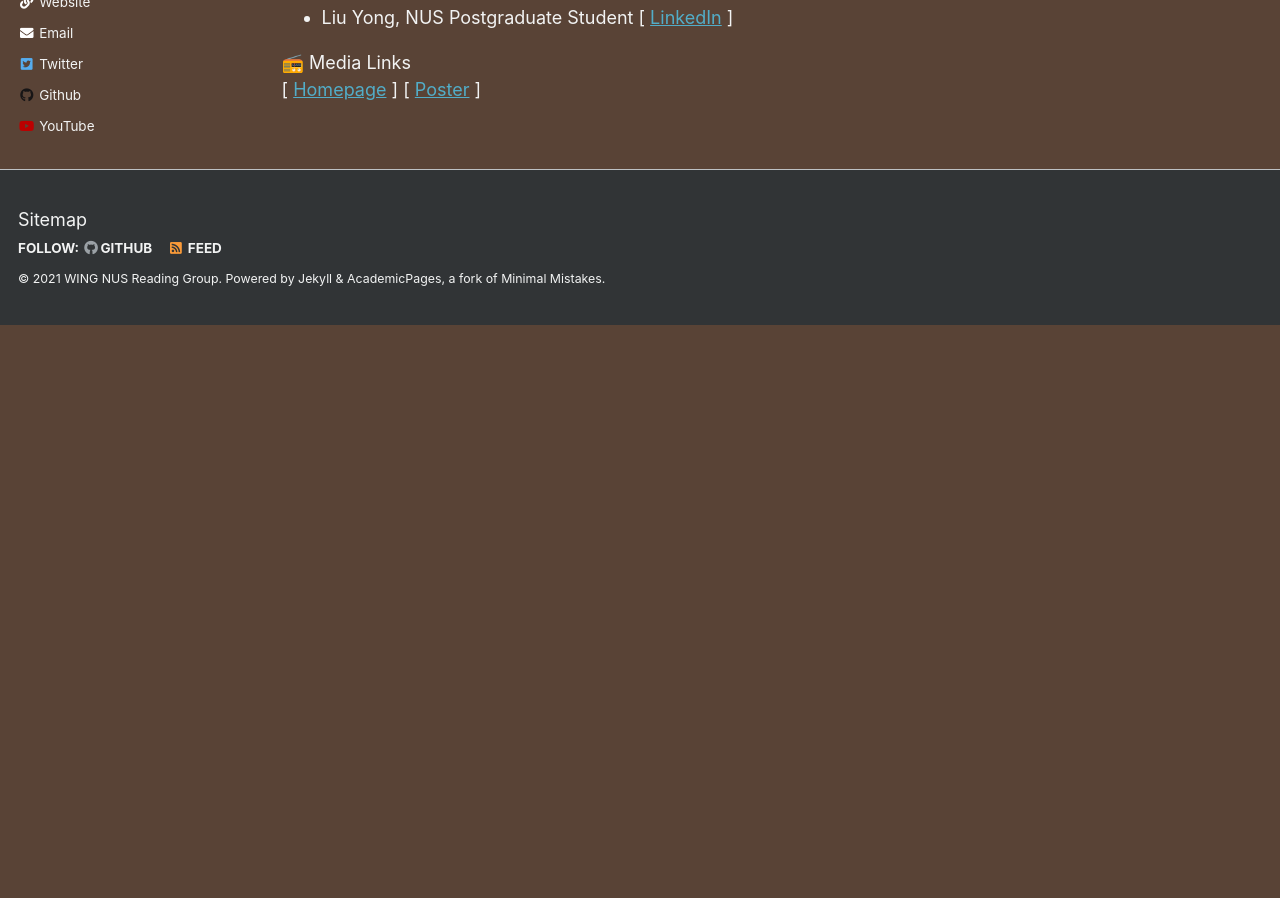
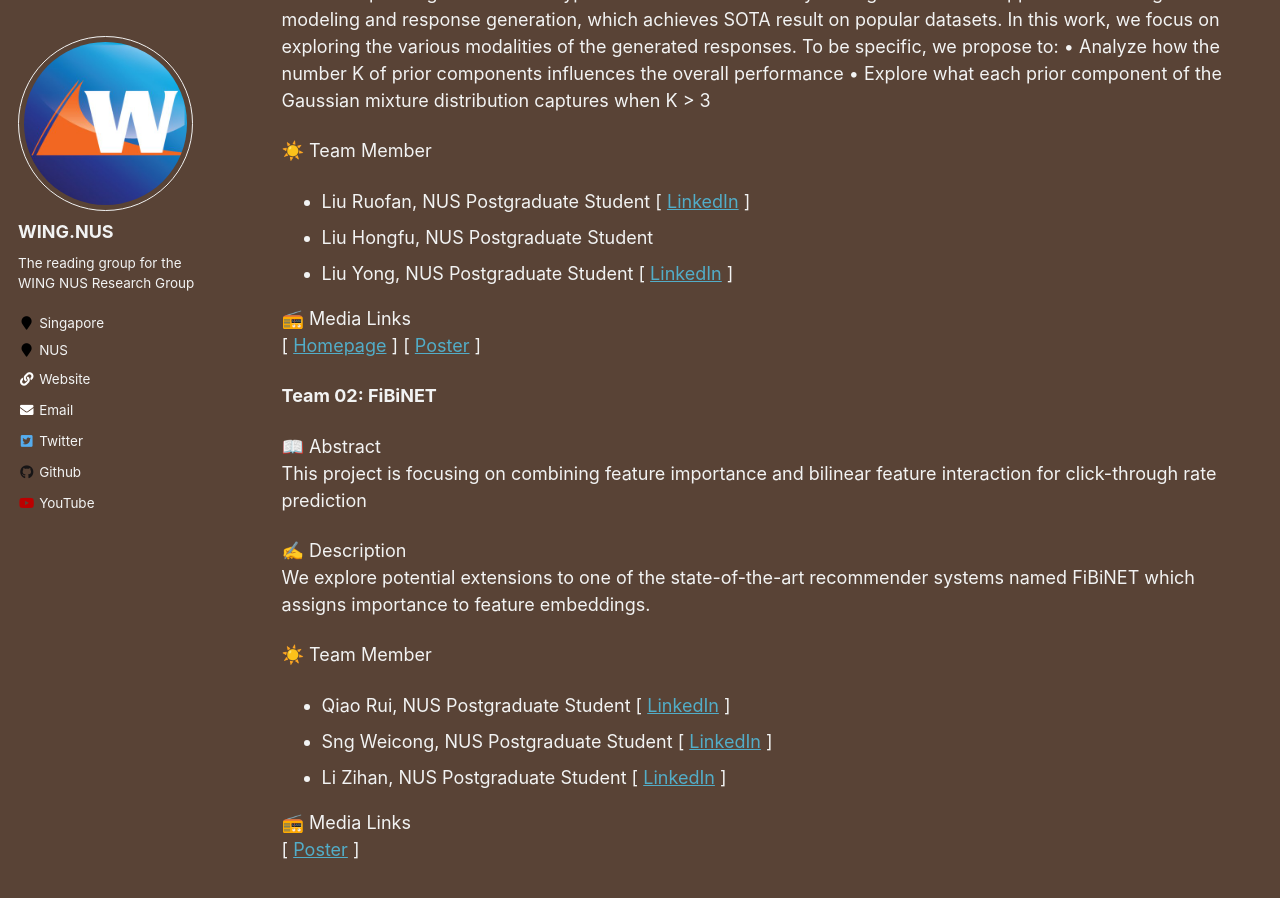
Before and after one commit to WING-NUS/cs6101, a Jekyll site: the page built from _pages/projects.md, in a window 1280 px wide and 900 px high, scrolled down 3047 px. Built offline with Jekyll 4.4.1, drawn with Linux system fonts in a browser that asks for light colours; before the commit the page ends 3372 px from its top, so only the background shows below that; some of the changed text lies outside the part shown.

Commit message:
update descriptions for team02

```diff
--- a/_pages/projects.md
+++ b/_pages/projects.md
@@ -20,11 +20,15 @@ In AY20/21 Sem II, CS6101 Conversational Recommendation Systems attended 18th ST
 
 ## Project Showcase
 Below is a listing of the projects from this past semester (2020). The winners are listed out.
-### 🏆 1st place, Team 07: Extending Neural Collaborative Filtering<BR/>
+
+**🏆 1st place, Team 07: Extending Neural Collaborative Filtering**
+
 📖 Abstract <BR/>
 Extending the Neural Collaborative Filtering Framework to improve model understanding and robustness. Using additional Convolutional layers, Pairwise Loss Function and Auxiliary Information Embedding to explore potential model improvements.<BR/>
+
 ✍️ Description <BR/>
 In our project, we explore the potential extensions to the Neural Collaborative Filtering (NCF) Framework to improve model understanding and robustness. Using additional Convolutional layers, Pairwise Loss Function and Auxiliary Information Embedding, we experiment with the MovieLens-1M dataset to attain better model performance on Hit Rate and NDCG metrics while attempting to improve model understanding through auxiliary embeddings.<BR/>
+
 ☀️ Team Member <BR/>
 - Gabriel Loye, NUS SoC Undergraduate
 - Clarence Ong, NUS SoC Undergraduate [&nbsp;<a href="https://www.linkedin.com/in/clarenceong97/?originalSubdomain=sg">LinkedIn</a>&nbsp;]
@@ -34,11 +38,15 @@ In our project, we explore the potential extensions to the Neural Collaborative
  📻 Media Links<BR/>
 [&nbsp;<a href="https://github.com/gabrielloye/neural_collaborative_filtering">Homepage</a>&nbsp;]
 [&nbsp;<a href="https://raw.githubusercontent.com/gabrielloye/neural_collaborative_filtering/master/assets/CS6101_Neural_Collaborative_Filtering_Poster.png">Poster</a>&nbsp;]
- ### 🥈 2nd place, Team 04: Causal Estimation for Conversational Recommender Systems
+
+**🥈 2nd place, Team 04: Causal Estimation for Conversational Recommender Systems**
+
 📖 Abstract <BR/>
 In this project, we study popularity bias in Recommender System (RecSys), Conversational Recsys, and their interplays.<BR/>
+
 ✍️ Description <BR/>
 We discover (1) conversation can significantly mitigate popularity bias for traditional RecSys; (2) Conversation RecSys suffers from popularity bias itself. We propose a method to mitigate popularity bias in Conversational RecSys. Please refer to our poster for technical details. Our experiment is still WIP, we will update on this github repo: https://github.com/YisongMiao/cs6101 <BR/>
+
 ☀️ Team Member <BR/>
 - Yisong Miao, NUS Postgraduate Student  [&nbsp;<a href="https://yisong.me/">Personal Website</a>&nbsp;]
 - Chenxin Wang, NUS Postgraduate Student [&nbsp;<a href="https://www.linkedin.com/in/chengxin-wang-086304113/?originalSubdomain=sg">LinkedIn</a>&nbsp;]
@@ -46,14 +54,18 @@ We discover (1) conversation can significantly mitigate popularity bias for trad
 📻 Media Links<BR/>
 [&nbsp;<a href="https://github.com/YisongMiao/cs6101">Homepage</a>&nbsp;]
 [&nbsp;<a href="https://yisong.me/publications/CausalEst-Poster.jpeg">Poster</a>&nbsp;]
-### 🥉 3rd place, Team 09: Beyond IGMC
+
+**🥉 3rd place, Team 09: Beyond IGMC**
+
 📖 Abstract <BR/>
 We extend the state-of-the-art Inductive Graph Matrix Completion recommender system by introducing Graph Normalization and Layer Aggregation variants, and explore the models' potent transfer learning capabilities<BR/>
+
 ✍️ Description <BR/>
 In this project, we investigate how recent advances in Graph Neural Network models can impact and even improve the ability of the state-of-the-art Inductive Graph Matrix Completion (IGMC) recommender system to predict ratings in the setting of only having ratings of each user-item interaction. We show this through measuring the baseline model performance against the extensions using the RMSE scoring.
 
 The IGMC is able to perform inductive matrix completion without any reliance on side-information. This allows the model to be highly applicable in many recommender system settings. It is also able to successfully transfer learning to other datasets with completely different recommender tasks and user bases.
 We contribute 2 main extensions to the model, in particular: Graph-Normalisation and Layer Aggregation alternatives. We also extended the model visualisation and conducted meso-analysis on training examples with the greatest contributions to RMSE values. Furthermore, we explore the transfer learning capabilities of these inductive models, and benchmark the results against external datasets.<BR/>
+
 ☀️ Team Member <BR/>
 - Stephen Tan, NUS SoC Undergraduate [&nbsp;<a href="https://www.linkedin.com/in/stephen-tan-hin-khai/?originalSubdomain=sg">LinkedIn</a>&nbsp;]
 - Axel Lau Wei En, NUS SoC Undergraduate [&nbsp;<a href="https://www.linkedin.com/in/axel-lau/?originalSubdomain=sg">LinkedIn</a>&nbsp;]
@@ -65,13 +77,17 @@ We contribute 2 main extensions to the model, in particular: Graph-Normalisation
 [&nbsp;<a href="https://linktr.ee/BeyondIGMC">Homepage</a>&nbsp;]
 [&nbsp;<a href="https://www.youtube.com/watch?v=pEQxq7r-lgY">Video</a>&nbsp;]
 [&nbsp;<a href="https://drive.google.com/file/d/1Hso_rqGMXnJsRt1V9QmLUUGgbO6OcvZI/view">Poster</a>&nbsp;]
-### Team 01: Explore Multiple Response Modalities of DialogWAE
+
+**Team 01: Explore Multiple Response Modalities of DialogWAE**
+
 📖 Abstract <BR/>
 This project is focusing on assessing and interpreting the GMM prior components in DialogWAE<BR/>
+
 ✍️ Description <BR/>
 Neural response generation is a typical task in NLP community. DialogWAE is a new approach for dialogue modeling and response generation, which achieves SOTA result on popular datasets. In this work, we focus on exploring the various modalities of the generated responses. To be specific, we propose to:
 •	Analyze how the number K of prior components influences the overall performance
 •	Explore what each prior component of the Gaussian mixture distribution captures when K > 3<BR/>
+
 ☀️ Team Member <BR/>
 - Liu Ruofan, NUS Postgraduate Student [&nbsp;<a href="https://www.linkedin.com/in/ruofanliu/?originalSubdomain=sg">LinkedIn</a>&nbsp;]
 - Liu Hongfu, NUS Postgraduate Student
@@ -80,3 +96,20 @@ Neural response generation is a typical task in NLP community. DialogWAE is a ne
 📻 Media Links<BR/>
 [&nbsp;<a href=" https://github.com/lindsey98/DialogWAE">Homepage</a>&nbsp;]
 [&nbsp;<a href="https://postimg.cc/sQN3hscm">Poster</a>&nbsp;]
+
+**Team 02: FiBiNET**
+
+📖 Abstract <BR/>
+This project is focusing on combining feature importance and bilinear feature interaction for click-through rate prediction<BR/>
+
+✍️ Description <BR/>
+We explore potential extensions to one of the state-of-the-art recommender systems named FiBiNET which assigns importance to feature embeddings.
+<BR/>
+
+☀️ Team Member <BR/>
+- Qiao Rui, NUS Postgraduate Student [&nbsp;<a href="https://www.linkedin.com/in/rui-qiao/?originalSubdomain=sg">LinkedIn</a>&nbsp;]
+- Sng Weicong, NUS Postgraduate Student [&nbsp;<a href="https://www.linkedin.com/in/weicong-sng-42456ba8/?originalSubdomain=sg">LinkedIn</a>&nbsp;]
+- Li Zihan, NUS Postgraduate Student [&nbsp;<a href="https://www.linkedin.com/in/zihan-li-nus/?originalSubdomain=sg">LinkedIn</a>&nbsp;]
+
+📻 Media Links<BR/>
+[&nbsp;<a href="https://raw.githubusercontent.com/lizihan97/FiBiNET/main/FiBiNET.png">Poster</a>&nbsp;]
```
